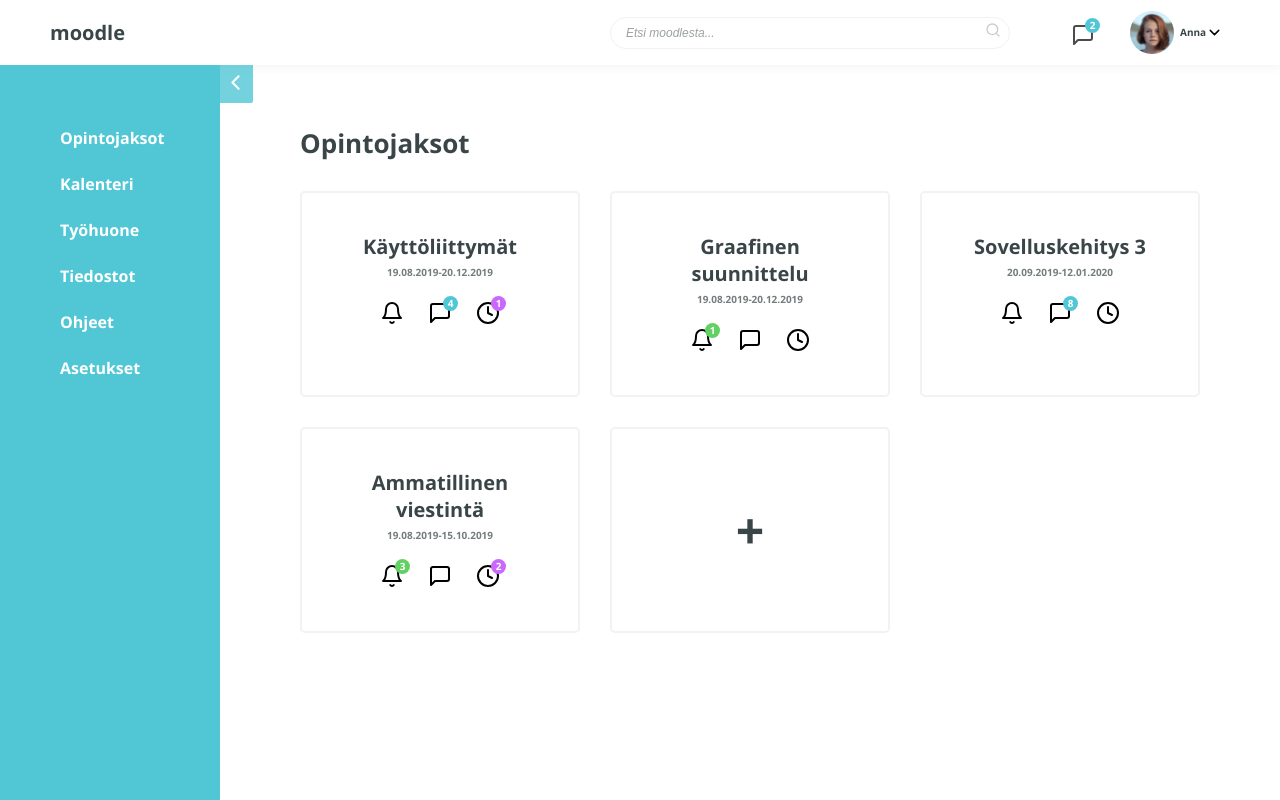
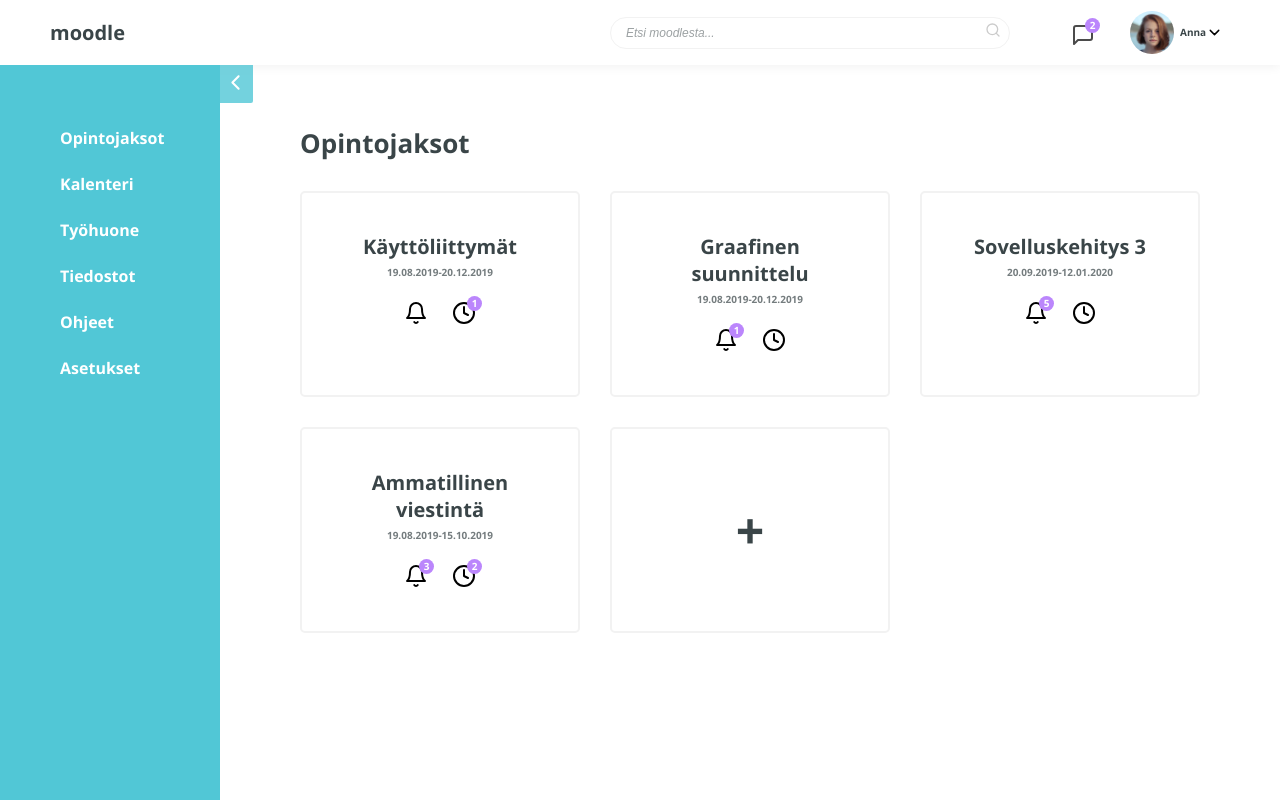
Before and after one commit to karokosmos/moodle-redesign, a website: page index.html in a window 1280 px wide. Drawn offline with nearby package versions, Linux system fonts and the light colour scheme.

Commit message:
Change default color scheme and simplify cards

```diff
--- a/index.html
+++ b/index.html
@@ -93,10 +93,10 @@
             <div class="card__icon-container">
               <img src="img/svg/bell.svg" alt="Bell icon" class="card__icon">
             </div>
-            <div class="card__icon-container">
+            <!-- <div class="card__icon-container">
               <img src="img/svg/message-square.svg" alt="Messages icon" class="card__icon">
               <div class="card__count card__count--messages">4</div>
-            </div>
+            </div> -->
             <div class="card__icon-container">
               <img src="img/svg/clock.svg" alt="Notification icon" class="card__icon">
               <div class="card__count card__count--deadline">1</div>
@@ -113,9 +113,9 @@
               <img src="img/svg/bell.svg" alt="Bell icon" class="card__icon">
               <div class="card__count card__count--notifications">1</div>
             </div>
-            <div class="card__icon-container">
+           <!--  <div class="card__icon-container">
               <img src="img/svg/message-square.svg" alt="Messages icon" class="card__icon">
-            </div>
+            </div> -->
             <div class="card__icon-container">
               <img src="img/svg/clock.svg" alt="Notification icon" class="card__icon">
             </div>
@@ -129,11 +129,12 @@
           <div class="card__icons">
             <div class="card__icon-container">
               <img src="img/svg/bell.svg" alt="Bell icon" class="card__icon">
+              <div class="card__count card__count--notifications">5</div>
             </div>
-            <div class="card__icon-container">
+<!--             <div class="card__icon-container">
               <img src="img/svg/message-square.svg" alt="Messages icon" class="card__icon">
               <div class="card__count card__count--messages">8</div>
-            </div>
+            </div> -->
             <div class="card__icon-container">
               <img src="img/svg/clock.svg" alt="Notification icon" class="card__icon">
             </div>
@@ -149,9 +150,9 @@
               <img src="img/svg/bell.svg" alt="Bell icon" class="card__icon">
               <div class="card__count card__count--notifications">3</div>
             </div>
-            <div class="card__icon-container">
+            <!-- <div class="card__icon-container">
               <img src="img/svg/message-square.svg" alt="Messages icon" class="card__icon">
-            </div>
+            </div> -->
             <div class="card__icon-container">
               <img src="img/svg/clock.svg" alt="Notification icon" class="card__icon">
               <div class="card__count card__count--deadline">2</div>
--- a/sass/_base.scss
+++ b/sass/_base.scss
@@ -3,11 +3,8 @@ $color-grey-light: hsl(0, 0%, 95%);//#E9E9E9;
 $color-grey-dark: #3A4548;
 
 // Needs to be set with root to be changed with Javascript? For the color widget
-$color-primary:#51C7D6;
-
-$color-blue: #51C7D6;
-$color-purple: #ca67fc;
-$color-green: #62d164;
+$color-primary: #51C7D6;
+$color-secondary: #BB86FC;
 
 $font-primary: 'Open Sans', sans-serif;
 
--- a/sass/_courses.scss
+++ b/sass/_courses.scss
@@ -58,6 +58,7 @@
 
 
   &__count {
+    background-color: $color-secondary;
     position: absolute;
     color: #fff;
     text-align: center;
@@ -67,19 +68,6 @@
     right: 6px;
     top: -5px;
     z-index: 10;
-
-    &--notifications {
-      background-color: $color-green;
-      //margin-left: -2.1rem;
-    }
-
-    &--messages {
-      background-color: $color-blue;
-    }
-
-    &--deadline {
-      background-color: $color-purple;
-    }
   }
 
   &--add {
--- a/sass/_header.scss
+++ b/sass/_header.scss
@@ -96,7 +96,7 @@
     }
 
     &__count {
-      background-color: $color-blue;
+      background-color: $color-secondary;
       color: #fff;
       text-align: center;
       border-radius: 5rem;
```
Also changed, not shown: css/style.css, img/svg/percent.svg (added).
